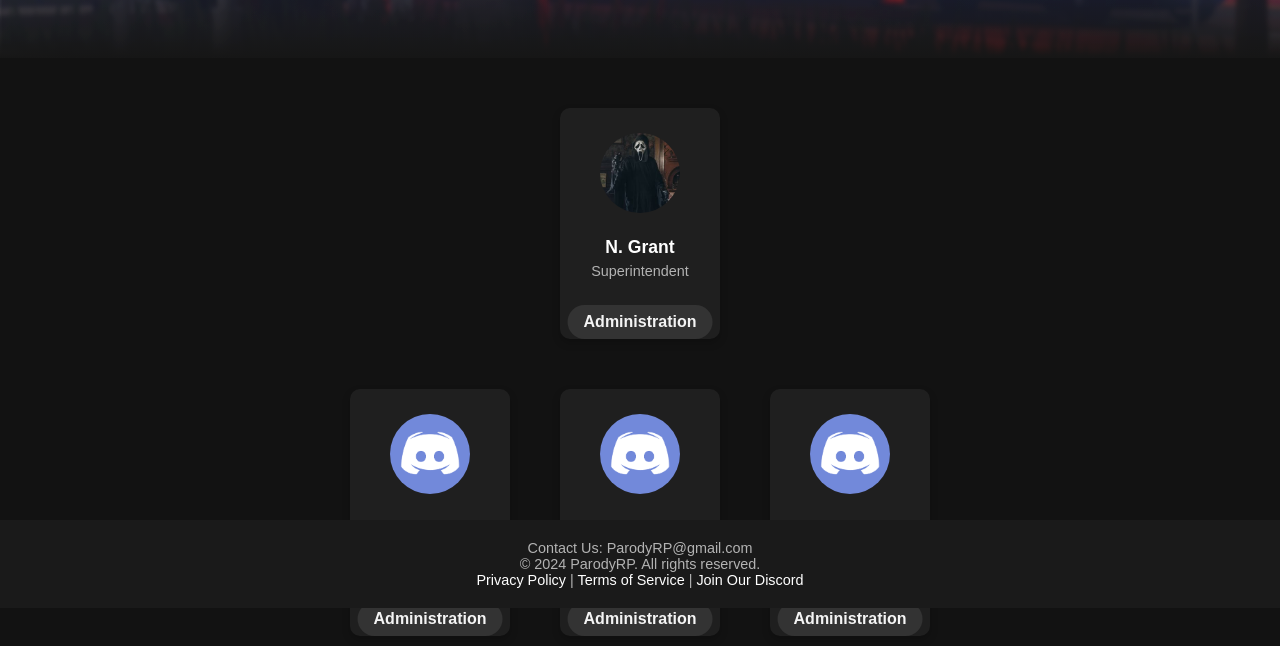
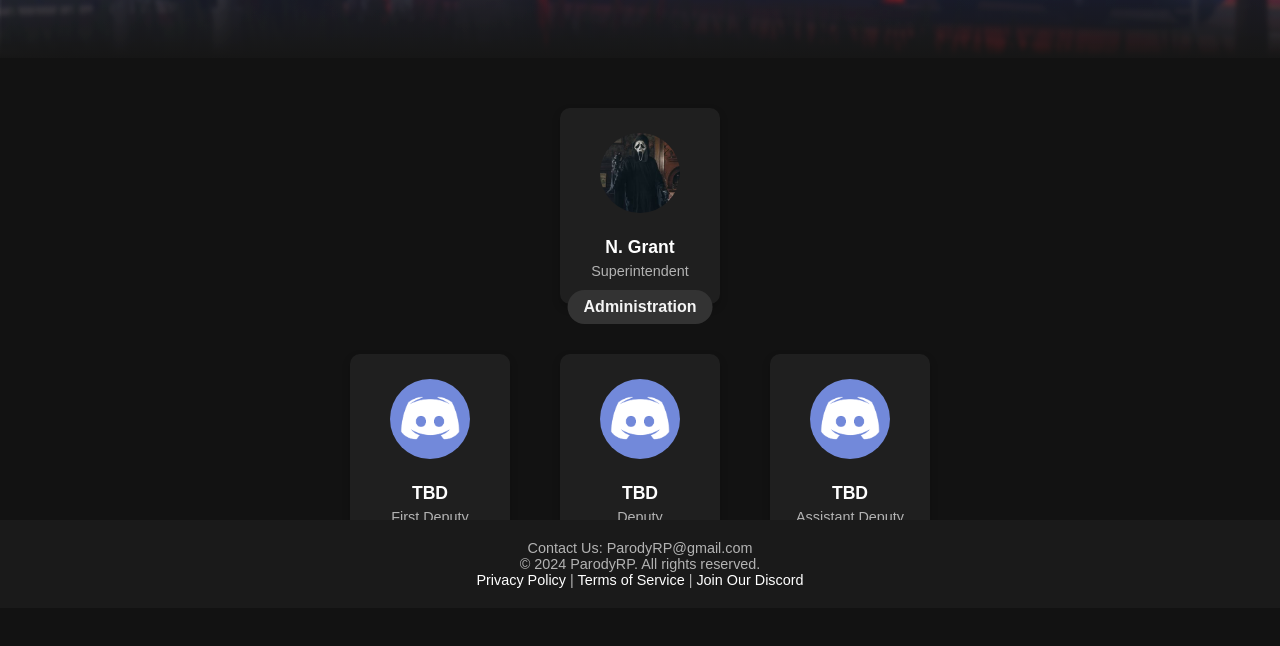
Before and after one commit to Motionq/TestSite, a plain HTML site: page index.html in a window 1280 px wide. Shown: the part 192-838 px from the top of the page. After the commit the page ends 800 px from the top, so only its background shows below. Drawn offline with Linux system fonts and the light colour scheme.

Commit message:
Update index.html

```diff
--- a/index.html
+++ b/index.html
@@ -4,7 +4,7 @@
   <meta charset="UTF-8">
   <meta name="viewport" content="width=device-width, initial-scale=1.0">
   <title>ParodyRP | NYSP</title>
-  <link rel="icon" href="ParodyRP.png"> <!-- Browser Tab Icon -->
+  <link rel="icon" href="ParodyRPLogo.png"> <!-- Browser Tab Icon -->
   <style>
     /* General Reset */
     * {
@@ -73,10 +73,9 @@
       text-align: center;
       background-color: #1f1f1f;
       border-radius: 10px;
-      padding: 25px 15px;  /* Increased padding to extend profile box */
+      padding: 25px 15px 25px 15px;  /* Add padding to top and sides, leave bottom padding unchanged */
       box-shadow: 0 4px 8px rgba(0, 0, 0, 0.2);
       position: relative; /* Added for positioning of the bubble */
-      padding-bottom: 60px; /* Adjusted bottom padding to accommodate the bubble */
     }
 
     .employee img {
@@ -98,8 +97,6 @@
     }
 
     .admin-bubble {
-      position: relative; /* Make the bubble move with the profile */
-      bottom: 0; /* Reset the bubble’s position to be inside the profile */
       background-color: #333;  /* Darker background to match theme */
       color: #f4f4f4;  /* Lighter text for contrast */
       font-weight: bold;
@@ -110,7 +107,7 @@
       display: inline-block;
       text-align: center;
       position: absolute;
-      bottom: 0;  /* Position the bubble inside the profile */
+      bottom: -20px;  /* Adjusted bottom to move the bubble outside the profile */
       left: 50%;
       transform: translateX(-50%); /* Centers the bubble */
     }
```
